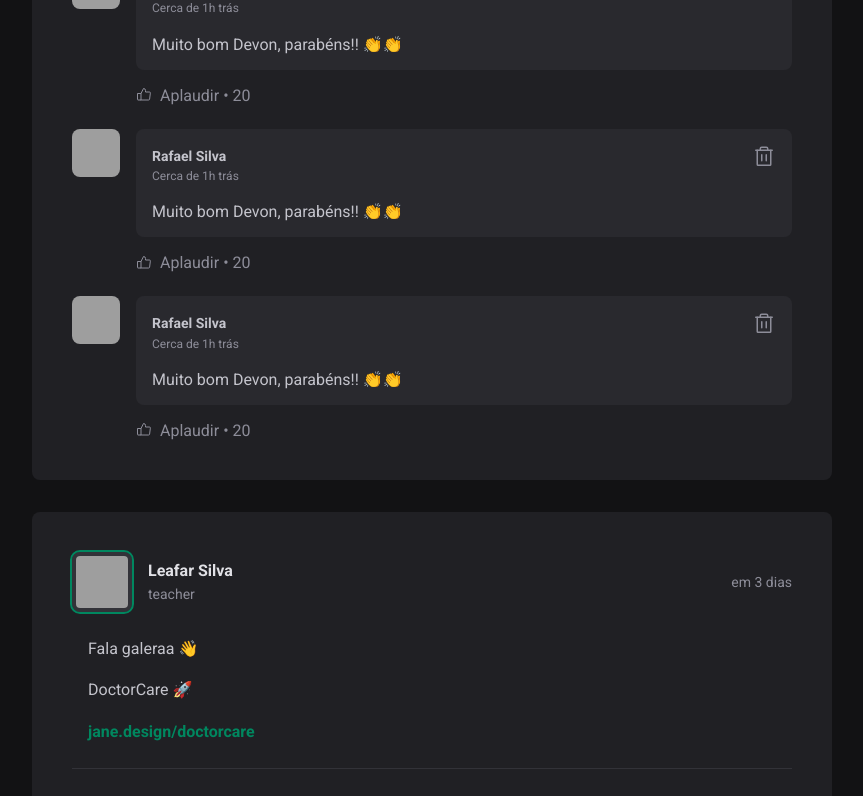
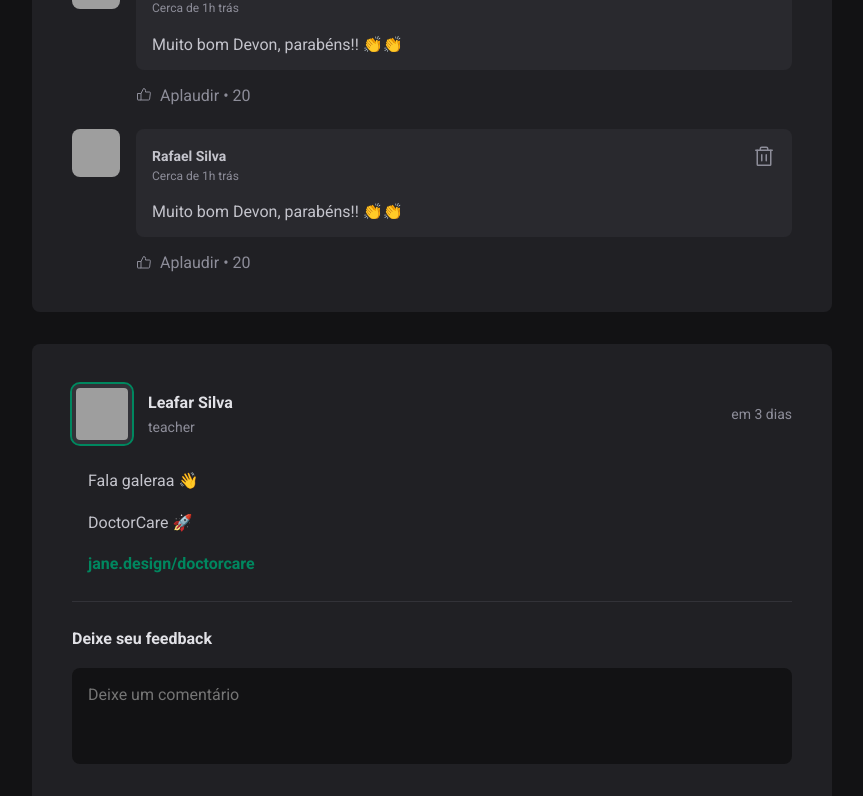
Before and after one commit to AurelianoDev/react-01--fundamentos--ignite-feed, a React (Vite) app: page / in a window 1280 px wide. Shown: the part 624-1420 px from the top of the page, without its empty margins (352-1215 px from the left). Built offline with nearby package versions, Linux system fonts and the light colour scheme; grey boxes are pictures that could not be loaded.

Commit message:
Estado (useState)

```diff
--- a/src/components/Post.jsx
+++ b/src/components/Post.jsx
@@ -1,17 +1,19 @@
 import { format, formatDistanceToNow   } from 'date-fns'
 import ptBR from 'date-fns/locale/pt-BR'
+import { useState } from 'react'
 
 import { Avatar } from './Avatar'
 import { Comment } from './comment'
 import styles from './Post.module.css'
 
-/**
- * author: {avatar_url: "", name: "", role: ""}
- * publishedAt: Date
- * content: String
- */
 
 export function Post({ author, publishedAt, content }) {
+    const [comments, setComments] = useState([
+        1,
+        2,
+    ])
+
+
     const publishedDateFormatted = format(publishedAt, "d 'de' LLLL 'ás' HH:mm'h'" ,
     {
       locale: ptBR,
@@ -21,6 +23,12 @@
         locale: ptBR,
         addSuffix: true
     })
+
+    function handleCreateNewComment() {
+        event.preventDefault()
+
+        setComments([...comments, comments.length + 1])
+    }
 
 
     return(
@@ -49,7 +57,7 @@
                })}
             </div>
 
-            <form className={styles.commentForm}>
+            <form onSubmit={handleCreateNewComment} className={styles.commentForm}>
                 <strong>Deixe seu feedback</strong>
 
                 <textarea
@@ -62,9 +70,10 @@
             </form>
 
             <div className={styles.commentList}>
-                <Comment />
-                <Comment />
-                <Comment />
+              {comments.map(comment => {
+                return <Comment />
+              })}
+
             </div>
         </article>
     )
```
